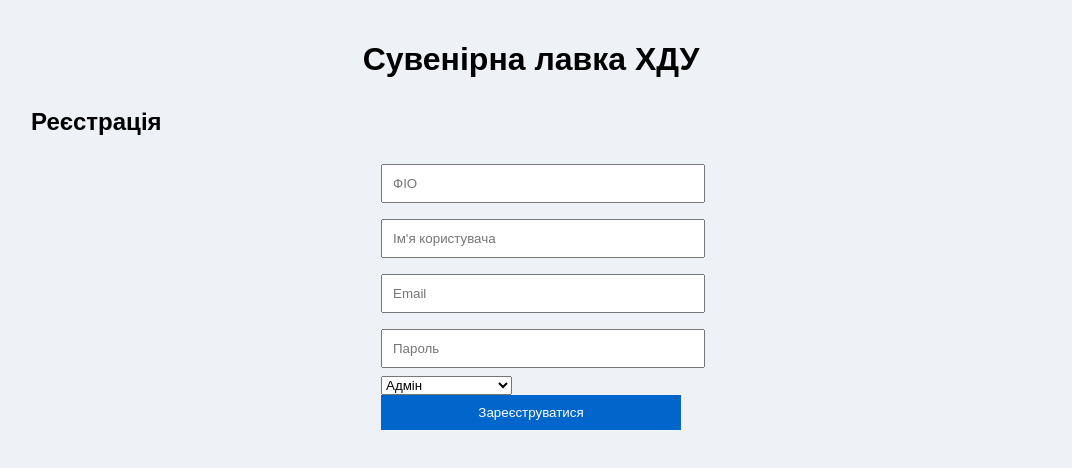
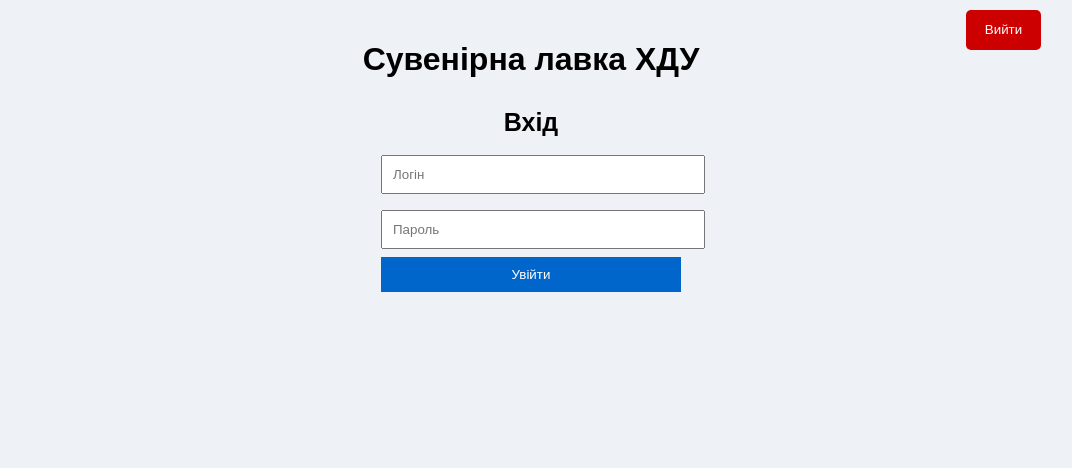
Before and after one commit to MrJekanBro/KSU_GiftShop, a plain HTML site: page frontend/index.html in a window 1280 px wide. Shown: the whole page, without its empty margins (109-1181 px from the left). Drawn offline with Linux system fonts and the light colour scheme.

Commit message:
Update index.html

```diff
--- a/frontend/index.html
+++ b/frontend/index.html
@@ -2,18 +2,27 @@
 <html lang="uk">
 <head>
     <meta charset="UTF-8">
-    <meta name="viewport" content="width=device-width, initial-scale=1.0">
     <title>Сувенірна лавка ХДУ</title>
     <link rel="stylesheet" href="styles.css">
 </head>
 <body>
-
 <header>
     <h1>Сувенірна лавка ХДУ</h1>
+	<button onclick="logout()" class="logout-btn">Вийти</button>
 </header>
 
 <main>
-    <!-- Блок: Реєстрація -->
+    <!-- Логін -->
+    <section id="login">
+        <h2>Вхід</h2>
+        <form id="loginForm">
+            <input type="text" id="login_username" placeholder="Логін" required>
+            <input type="password" id="login_password" placeholder="Пароль" required>
+            <button type="submit">Увійти</button>
+        </form>
+    </section>
+
+    <!-- Блок: Реєстрація (В майбутньому планується залишити блок реєстрації нових користувачив (доступ до блока ТІЛЬКИ для АДМІНА))
     <section id="register">
         <h2>Реєстрація</h2>
         <form id="regForm">
@@ -32,8 +41,9 @@
             <button type="submit" class="register-btn">Зареєструватися</button>
         </form>
     </section>
+	-->
 
-    <!-- Блок: Каталог (показується після реєстрації) -->
+    <!-- Блок: Каталог -->
 	<section id="catalog" style="display:none;">
 		<h2>Каталог товарів</h2>
 
```
